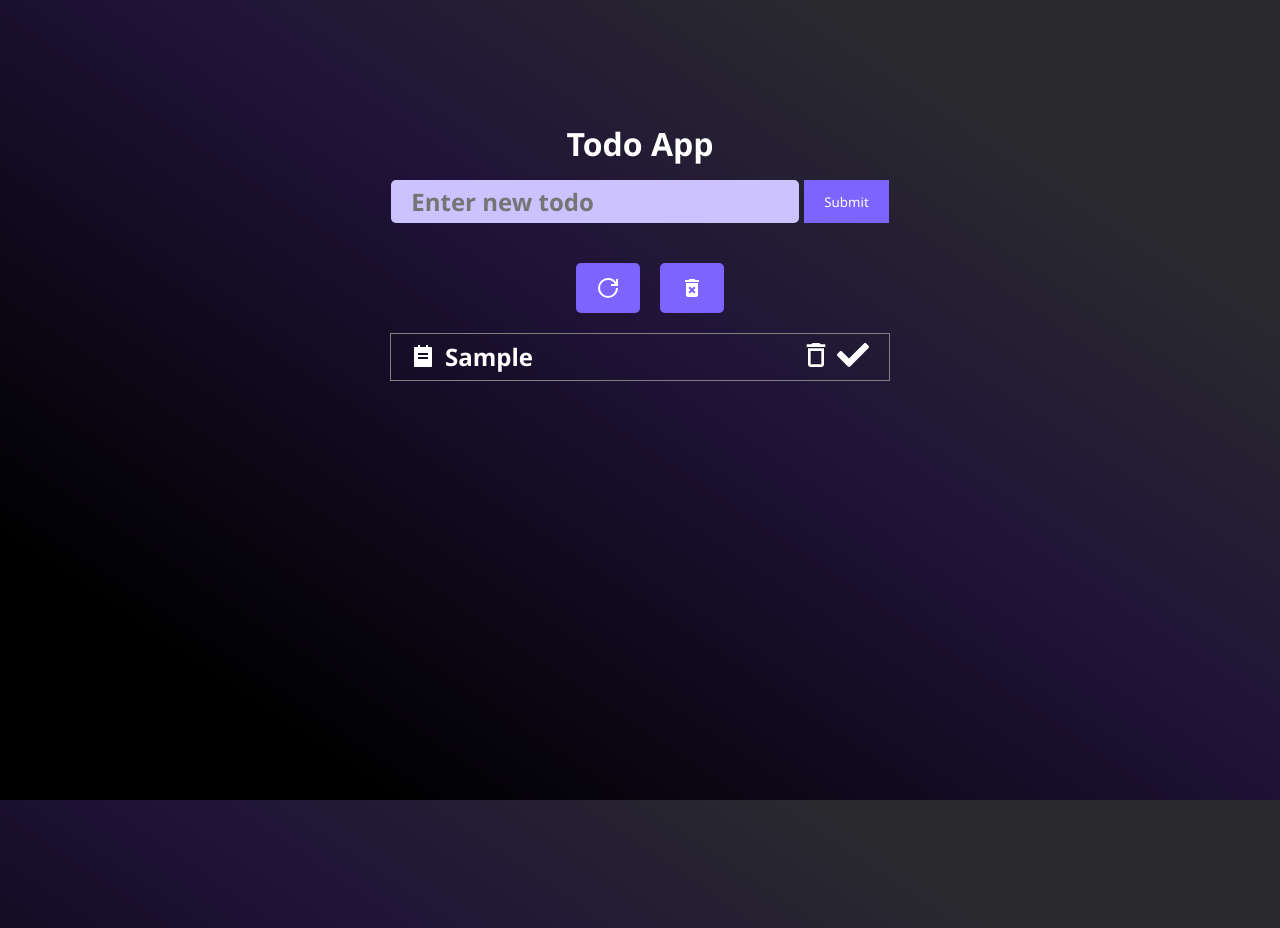
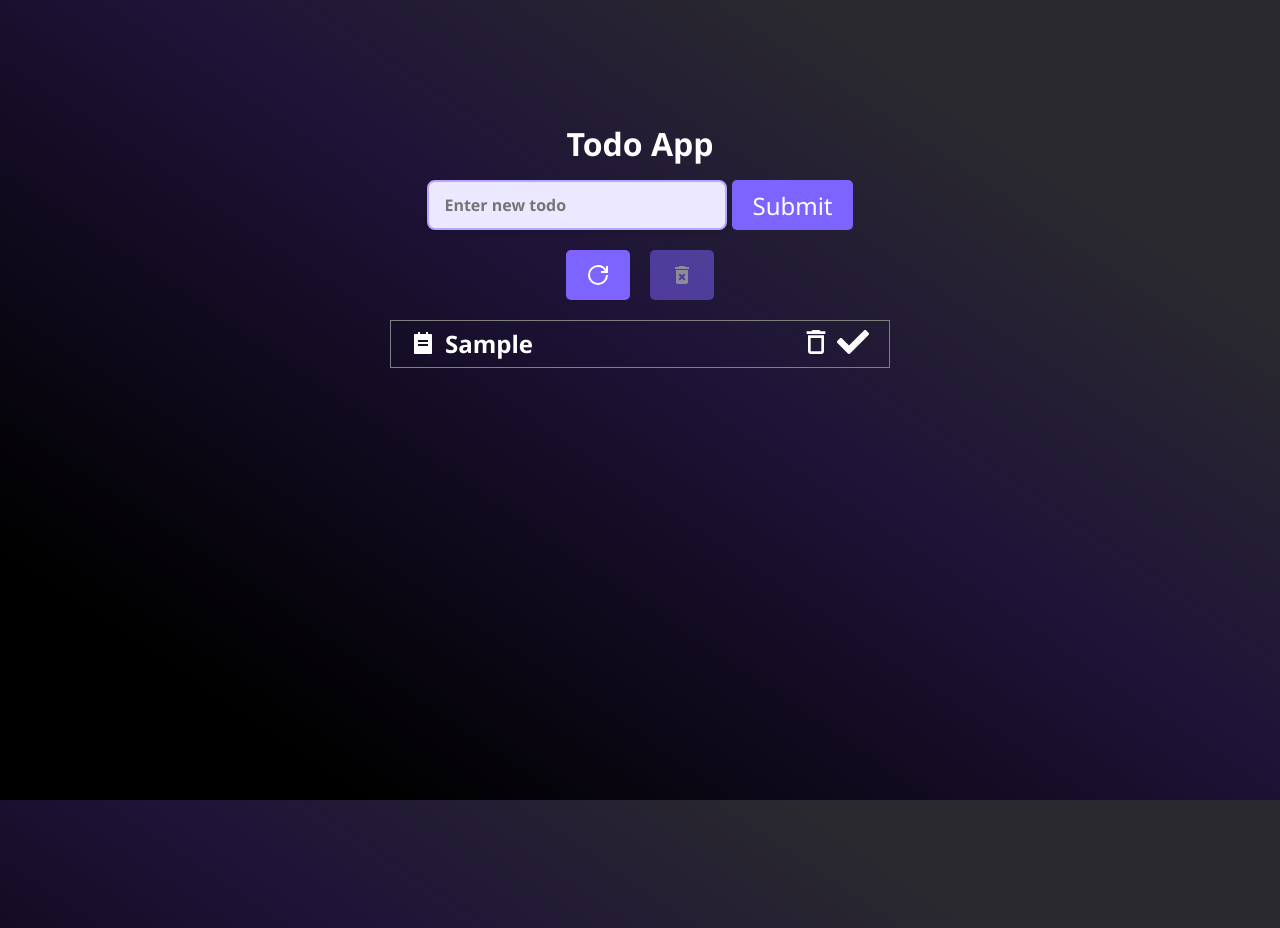
Before and after one commit to andriiafanasiev/Todo-App, a React (Create React App) app: page / in a window 1280 px wide. Both pictures are taken after typing "Sample" into the empty fields and a click on the button "Submit". Built offline with nearby package versions, Linux system fonts and the light colour scheme.

Commit message:
Refactored buttons into reusable component

```diff
--- a/src/App.js
+++ b/src/App.js
@@ -46,6 +46,8 @@ function App() {
     setTodos(todos.filter((todo) => !todo.isCompleted));
   };
 
+  const completedTodoscCount = todos.filter((todo) => todo.isCompleted).length;
+
   return (
     <div className="App">
       <h1 style={{ marginTop: '10%' }}>Todo App</h1>
@@ -53,6 +55,7 @@ function App() {
 
       {todos.length !== 0 && (
         <TodosActions
+          completedTodosExist={completedTodoscCount > 0}
           resetTodos={resetTodosHandler}
           clearCompletedTodos={clearCompletedTodosHandler}
         />
--- a/src/components/Todos/TodoForm.jsx
+++ b/src/components/Todos/TodoForm.jsx
@@ -1,4 +1,5 @@
 import React, { useState } from 'react';
+import Button from '../UI/Button';
 import styles from './TodoForm.module.css';
 
 function TodoForm({ addTodo }) {
@@ -21,7 +22,9 @@ function TodoForm({ addTodo }) {
         }}
         type="text"
       />
-      <button type="submit">Submit</button>
+      <Button type="submit" title={'Submit'}>
+        Submit
+      </Button>
     </form>
   );
 }
--- a/src/components/Todos/TodoForm.module.css
+++ b/src/components/Todos/TodoForm.module.css
@@ -1,18 +1,13 @@
 .todoForm__container {
     display: flex;
     justify-content: center;
+    max-width: 1140px;
+    padding: 0px 15px;
+    margin: 0 auto;
     gap: 5px;
     font-size: 34px;
     margin-top: 20px;
-    margin-bottom: 40px;
-}
-
-.todoInput {
-    padding: 5px 20px;
-    font-size: 24px;
-    background-color: #CCC2FE;
-    border-radius: 5px;
-    font-weight: 800;
+    margin-bottom: 20px;
 }
 
 .todoForm__container button {
@@ -20,3 +15,28 @@
     color: white;
     padding: 5px 20px;
 }
+
+.todoInput {
+    width: 100%;
+    max-width: 300px;
+    padding: 10px 15px;
+    font-size: 16px;
+    color: #4d3b57;
+    font-weight: 700;
+    background-color: #ece8ff;
+    border: 2px solid #b3a6ff;
+    border-radius: 8px;
+    outline: none;
+    transition: all 0.3s ease-in-out;
+    box-shadow: 0 3px 5px rgba(0, 0, 0, 0.1);
+}
+
+.todoInput:focus {
+    border-color: #9e8fff;
+    background-color: #f3f0ff;
+    box-shadow: 0 4px 7px rgba(0, 0, 0, 0.15);
+}
+
+.todoInput:hover {
+    background-color: #e0d9ff;
+}
--- a/src/components/Todos/TodoList.jsx
+++ b/src/components/Todos/TodoList.jsx
@@ -6,7 +6,9 @@ function TodoList({ todos, deleteTodo, toggleTodo }) {
   return (
     <div className={styles.todo__todolist}>
       {todos.length === 0 && (
-        <h2 style={{ marginTop: '50px' }}>Todo list is empty</h2>
+        <h2 style={{ opacity: '0.5', marginTop: '50px' }}>
+          Todo list is empty
+        </h2>
       )}
       {todos.map((todo) => {
         return (
--- a/src/components/Todos/TodosActions.jsx
+++ b/src/components/Todos/TodosActions.jsx
@@ -1,9 +1,14 @@
 import Button from '../UI/Button';
+import styles from './TodosActions.module.css';
 import { MdDeleteForever } from 'react-icons/md';
 import { GrPowerReset } from 'react-icons/gr';
-function TodosActions({ resetTodos, clearCompletedTodos }) {
+function TodosActions({
+  resetTodos,
+  clearCompletedTodos,
+  completedTodosExist,
+}) {
   return (
-    <>
+    <div className={styles.todosActions__container}>
       <Button
         onClick={() => {
           resetTodos();
@@ -12,7 +17,9 @@ function TodosActions({ resetTodos, clearCompletedTodos }) {
       >
         <GrPowerReset />
       </Button>
+
       <Button
+        disabled={!completedTodosExist}
         onClick={() => {
           clearCompletedTodos();
         }}
@@ -20,7 +27,7 @@ function TodosActions({ resetTodos, clearCompletedTodos }) {
       >
         <MdDeleteForever />
       </Button>
-    </>
+    </div>
   );
 }
 
--- /dev/null
+++ b/src/components/Todos/TodosActions.module.css
@@ -0,0 +1,8 @@
+.todosActions__container {
+    display: flex;
+    max-width: 1140px;
+    margin: 0 auto;
+    padding: 0px 15px;
+    gap: 20px;
+    justify-content: center;
+}
--- a/src/components/UI/Button.jsx
+++ b/src/components/UI/Button.jsx
@@ -1,13 +1,8 @@
 import styles from './Button.module.css';
-function Button({ onClick, children, title, disabled = false, ...props }) {
+function Button(props) {
+  const { children, disabled = false } = props;
   return (
-    <button
-      className={styles.button}
-      onClick={onClick}
-      title={title}
-      disabled={disabled}
-      {...props}
-    >
+    <button {...props} className={styles.button} disabled={disabled}>
       {children}
     </button>
   );
--- a/src/components/UI/Button.module.css
+++ b/src/components/UI/Button.module.css
@@ -6,7 +6,7 @@
     border-radius: 5px;
     transition: all 0.3s ease;
     font-size: 1.5rem;
-    margin-left: 20px;
+
     text-align: center;
     justify-content: center;
     align-items: center;
@@ -17,3 +17,8 @@
     cursor: pointer;
     background-color: #614cc5;
 }
+
+.button:disabled {
+    opacity: 0.5;
+    pointer-events: none;
+}
```
